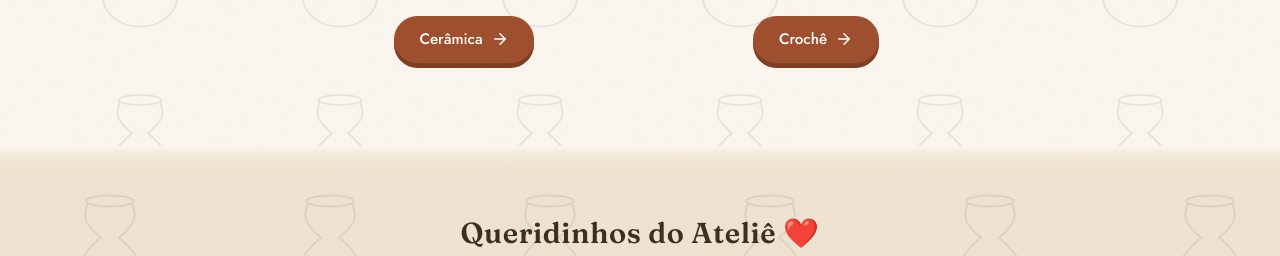
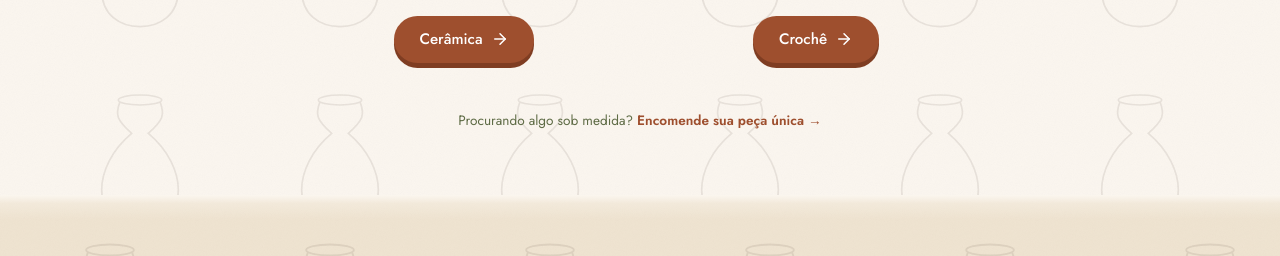
Before and after one commit to FabricioSobreira2004/anasor-shop, a website: page index.html in a window 1280 px wide. Shown: the part 1379-1635 px from the top of the page. Drawn offline with Linux system fonts and the light colour scheme.

Commit message:
Adiciona menção discreta a "Encomende sua peça única" na Home
Link pequeno logo abaixo dos cards de categoria (não cria uma seção
nova, pra não engordar a altura que acabou de ser compactada) e um
equivalente na lista de "Links Rápidos" do rodapé, pra quem rola até o
fim da página. Mensagem genérica de encomenda pelo WhatsApp (mesmo
número já usado no resto do site); a mensagem específica por produto
mora em produto.html.

Co-Authored-By: Claude Sonnet 5 <noreply@anthropic.com>

```diff
--- a/index.html
+++ b/index.html
@@ -334,6 +334,21 @@
                 </div>
             </a>
         </div>
+
+        <!-- "ENCOMENDE SUA PEÇA ÚNICA" (ideia da mãe da Anasor) — menção
+             MUITO discreta na Home, pedido explícito pra NÃO virar uma
+             seção nova (isso infla a altura que acabou de ser
+             compactada em Edição Surpresa/Seleção Especial, mais
+             abaixo). Uma linha de texto pequena, logo após os 2 cards
+             de categoria: quem já olhou "Cerâmica"/"Crochê" e não achou
+             nada igual ao que queria vê o convite pra pedir sob medida
+             antes de continuar rolando a página. Mensagem GERAL (não
+             cita peça nenhuma) — a versão específica por produto mora
+             em produto.html (ver js/produto.js, bloco .produto-encomenda). -->
+        <p class="encomenda-discreta reveal">
+            Procurando algo sob medida?
+            <a href="https://wa.me/5521987222679?text=Ol%C3%A1%2C%20Anasor!%20Gostaria%20de%20fazer%20uma%20encomenda%20de%20uma%20pe%C3%A7a%20%C3%BAnica.%20Pode%20me%20ajudar%3F" target="_blank" rel="noopener noreferrer">Encomende sua peça única &rarr;</a>
+        </p>
     </section>
 
       <!-- ===== CERÂMICA / QUERIDINHOS DO ATELIÊ ===== -->
@@ -713,6 +728,11 @@
                     <li><a href="croche.html"> Crochê </a></li>
                     <li><a href="#quem-somos"> Quem Somos </a></li>
                     <li><a href="politicas.html"> Políticas </a></li>
+                    <!-- "Encomende sua peça única" — equivalente discreto
+                         do link de ".encomenda-discreta" (Explore Nossas
+                         Coleções, mais acima), pedido explícito pra quem
+                         rola até o fim da página sem ter visto aquele. -->
+                    <li><a href="https://wa.me/5521987222679?text=Ol%C3%A1%2C%20Anasor!%20Gostaria%20de%20fazer%20uma%20encomenda%20de%20uma%20pe%C3%A7a%20%C3%BAnica.%20Pode%20me%20ajudar%3F" target="_blank" rel="noopener noreferrer"> Encomende sua Peça Única </a></li>
                 </ul>
             </div>
 
```
